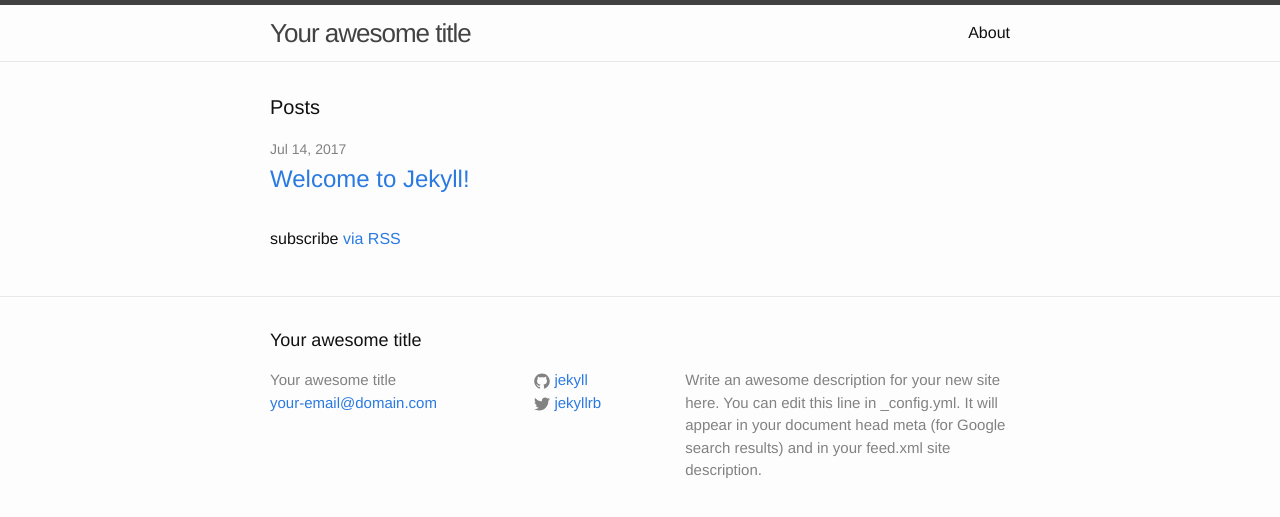
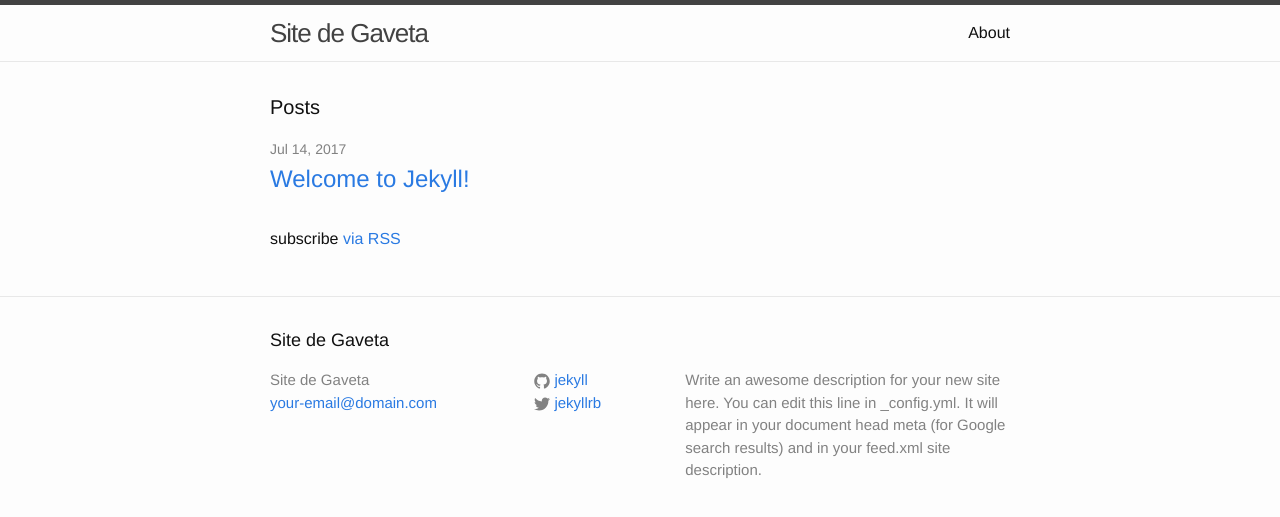
Before and after one commit to Henqb/henqb, a Jekyll site: the page built from index.html, in a window 1280 px wide. Shown: the top 517 px of the page. Built offline with Jekyll 4.4.1, drawn with Linux system fonts in a browser that asks for light colours.

Commit message:
Update _config.yml

```diff
--- a/_config.yml
+++ b/_config.yml
@@ -6,7 +6,7 @@
 # 'jekyll serve'. If you change this file, please restart the server process.
 
 # Site settings
-title: Your awesome title
+title: Site de Gaveta
 email: your-email@domain.com
 description: > # this means to ignore newlines until "baseurl:"
   Write an awesome description for your new site here. You can edit this
```
